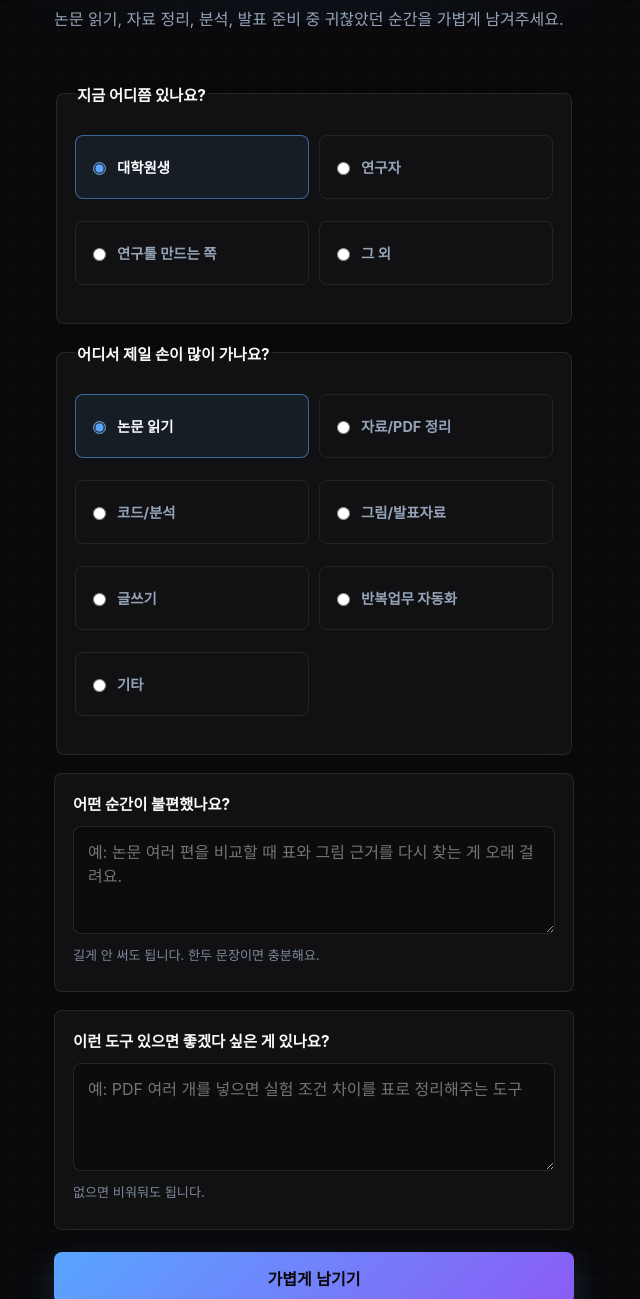
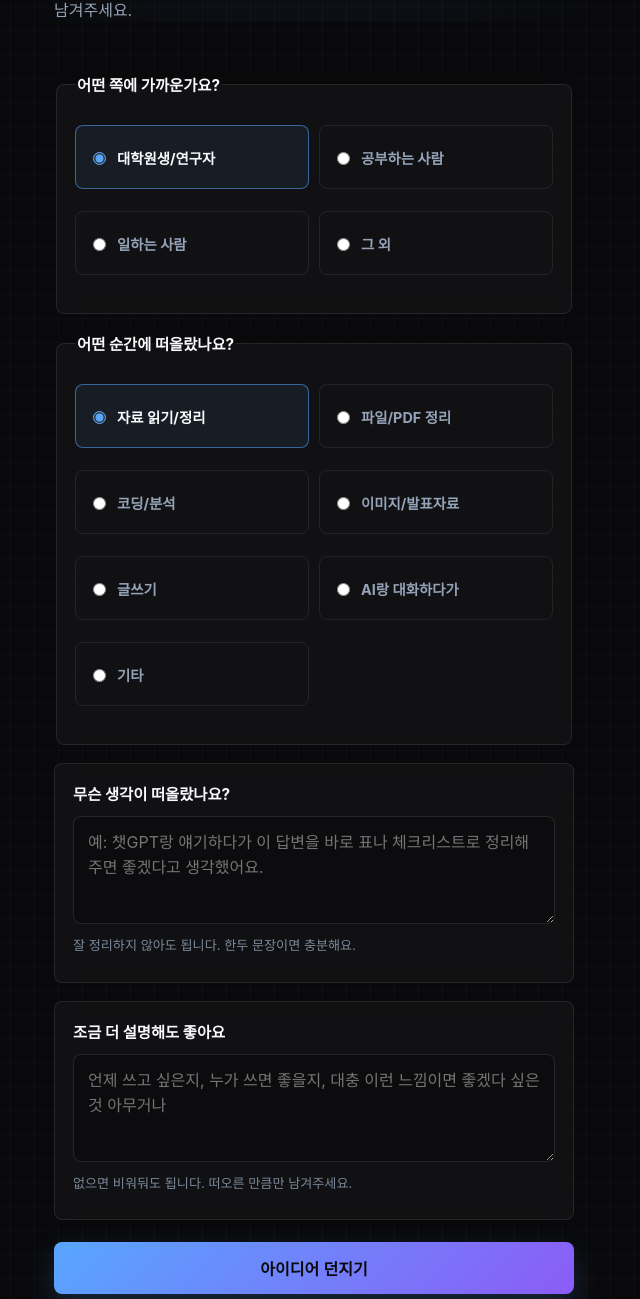
Before and after one commit to moonweave/moonweave.github.io, a website with bundled scripts: page survey.html in a window 1280 px wide. Shown: the part 186-1485 px from the top of the page, without its empty margins (326-966 px from the left). Built offline with nearby package versions, Linux system fonts and the light colour scheme; a web font is replaced by a local one.

Commit message:
copy: broaden survey into ai idea dropbox

```diff
--- a/assets/survey.js
+++ b/assets/survey.js
@@ -49,7 +49,7 @@ function formFields() {
 
 function setSubmitting(isSubmitting) {
   submitButton.disabled = isSubmitting;
-  submitButton.textContent = isSubmitting ? '보내는 중...' : '가볍게 남기기';
+  submitButton.textContent = isSubmitting ? '보내는 중...' : '아이디어 던지기';
 }
 
 function showThanks() {
--- a/survey.html
+++ b/survey.html
@@ -4,7 +4,7 @@
     <meta charset="UTF-8">
     <meta name="viewport" content="width=device-width, initial-scale=1.0">
     <meta name="survey-endpoint" content="https://phd-ai-log-survey.moonweave.workers.dev/submit">
-    <title>연구툴 아이디어 제보함 | phd.ai.log</title>
+    <title>AI 아이디어 드롭박스 | phd.ai.log</title>
     <link href="https://cdn.jsdelivr.net/gh/orioncactus/pretendard/dist/web/static/pretendard.css" rel="stylesheet">
     <link href="https://fonts.googleapis.com/css2?family=JetBrains+Mono:wght@400;500;700&display=swap" rel="stylesheet">
     <style>
@@ -243,55 +243,55 @@
         <a class="top-link" href="./index.html">&lt; back to phd.ai.log</a>
 
         <section class="intro">
-            <p class="eyebrow">TOOL IDEA BOX</p>
-            <h1>대학원 생활하다 “이거 누가 좀 만들어줬으면” 싶었던 순간 있나요?</h1>
-            <p>논문 읽기, 자료 정리, 분석, 발표 준비 중 귀찮았던 순간을 가볍게 남겨주세요.</p>
+            <p class="eyebrow">AI IDEA DROPBOX</p>
+            <h1>AI 쓰다가 떠오른 생각 있나요?</h1>
+            <p>불편했던 순간, 있으면 좋겠는 기능, 그냥 재밌는 아이디어까지 가볍게 남겨주세요.</p>
         </section>
 
         <p class="status" data-survey-status aria-live="polite"></p>
 
         <form data-survey-form>
             <fieldset class="field">
-                <legend>지금 어디쯤 있나요?</legend>
+                <legend>어떤 쪽에 가까운가요?</legend>
                 <div class="radio-grid">
-                    <label class="radio-card"><input type="radio" name="role" value="grad_student" checked> 대학원생</label>
-                    <label class="radio-card"><input type="radio" name="role" value="researcher"> 연구자</label>
-                    <label class="radio-card"><input type="radio" name="role" value="research_engineer"> 연구툴 만드는 쪽</label>
+                    <label class="radio-card"><input type="radio" name="role" value="grad_student" checked> 대학원생/연구자</label>
+                    <label class="radio-card"><input type="radio" name="role" value="researcher"> 공부하는 사람</label>
+                    <label class="radio-card"><input type="radio" name="role" value="research_engineer"> 일하는 사람</label>
                     <label class="radio-card"><input type="radio" name="role" value="other"> 그 외</label>
                 </div>
                 <p class="error" data-error-for="role"></p>
             </fieldset>
 
             <fieldset class="field">
-                <legend>어디서 제일 손이 많이 가나요?</legend>
+                <legend>어떤 순간에 떠올랐나요?</legend>
                 <div class="radio-grid">
-                    <label class="radio-card"><input type="radio" name="area" value="paper_reading" checked> 논문 읽기</label>
-                    <label class="radio-card"><input type="radio" name="area" value="pdf_reference"> 자료/PDF 정리</label>
-                    <label class="radio-card"><input type="radio" name="area" value="coding_analysis"> 코드/분석</label>
-                    <label class="radio-card"><input type="radio" name="area" value="figures_slides"> 그림/발표자료</label>
+                    <label class="radio-card"><input type="radio" name="area" value="paper_reading" checked> 자료 읽기/정리</label>
+                    <label class="radio-card"><input type="radio" name="area" value="pdf_reference"> 파일/PDF 정리</label>
+                    <label class="radio-card"><input type="radio" name="area" value="coding_analysis"> 코딩/분석</label>
+                    <label class="radio-card"><input type="radio" name="area" value="figures_slides"> 이미지/발표자료</label>
                     <label class="radio-card"><input type="radio" name="area" value="writing"> 글쓰기</label>
-                    <label class="radio-card"><input type="radio" name="area" value="automation"> 반복업무 자동화</label>
+                    <label class="radio-card"><input type="radio" name="area" value="automation"> AI랑 대화하다가</label>
                     <label class="radio-card"><input type="radio" name="area" value="other"> 기타</label>
                 </div>
                 <p class="error" data-error-for="area"></p>
             </fieldset>
 
             <div class="field">
-                <label for="pain">어떤 순간이 불편했나요?</label>
-                <textarea id="pain" name="pain" maxlength="800" required placeholder="예: 논문 여러 편을 비교할 때 표와 그림 근거를 다시 찾는 게 오래 걸려요."></textarea>
-                <p class="hint">길게 안 써도 됩니다. 한두 문장이면 충분해요.</p>
+                <label for="pain">무슨 생각이 떠올랐나요?</label>
+                <textarea id="pain" name="pain" maxlength="800" required placeholder="예: 챗GPT랑 얘기하다가 이 답변을 바로 표나 체크리스트로 정리해주면 좋겠다고 생각했어요."></textarea>
+                <p class="hint">잘 정리하지 않아도 됩니다. 한두 문장이면 충분해요.</p>
                 <p class="error" data-error-for="pain"></p>
             </div>
 
             <div class="field">
-                <label for="wish">이런 도구 있으면 좋겠다 싶은 게 있나요?</label>
-                <textarea id="wish" name="wish" maxlength="800" placeholder="예: PDF 여러 개를 넣으면 실험 조건 차이를 표로 정리해주는 도구"></textarea>
-                <p class="hint">없으면 비워둬도 됩니다.</p>
+                <label for="wish">조금 더 설명해도 좋아요</label>
+                <textarea id="wish" name="wish" maxlength="800" placeholder="언제 쓰고 싶은지, 누가 쓰면 좋을지, 대충 이런 느낌이면 좋겠다 싶은 것 아무거나"></textarea>
+                <p class="hint">없으면 비워둬도 됩니다. 떠오른 만큼만 남겨주세요.</p>
                 <p class="error" data-error-for="wish"></p>
             </div>
 
             <div class="submit-row">
-                <button type="submit" data-survey-submit>가볍게 남기기</button>
+                <button type="submit" data-survey-submit>아이디어 던지기</button>
             </div>
         </form>
     </main>
```
Also changed, not shown: index.html (+2 -2 lines).
